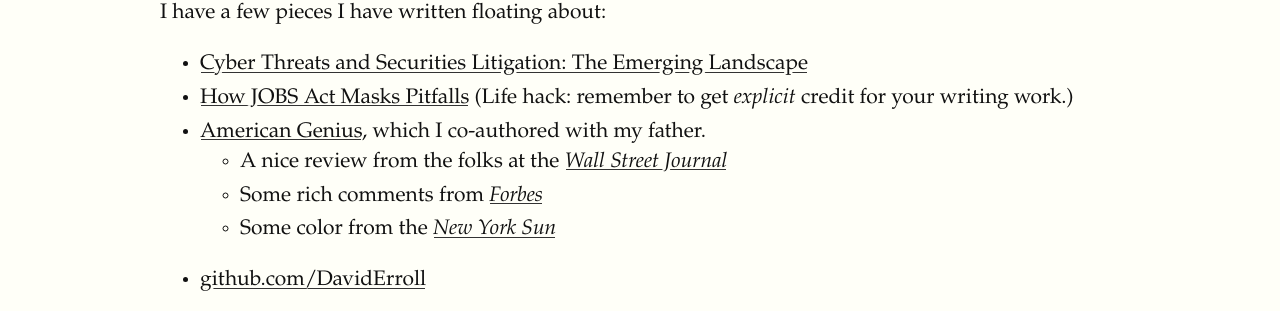
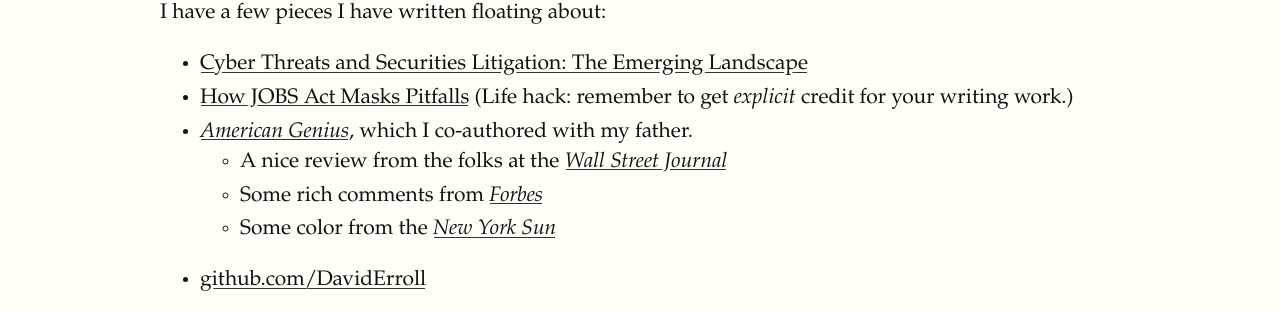
Before and after one commit to DavidErroll/DavidErroll.github.io, a Jekyll site: the page built from about.md, in a window 1280 px wide. Shown: the part 393-704 px from the top of the page. Built offline with Jekyll 4.4.1, drawn with Linux system fonts in a browser that asks for light colours; some web fonts are replaced.

```diff
--- a/about.md
+++ b/about.md
@@ -16,7 +16,7 @@ I have a few pieces I have written floating about:
 <ul>
   <li><a href="http://www.labaton.com/en/about/published/upload/WLJ_SCL2213_Commentary_Stocker.pdf">Cyber Threats and Securities Litigation: The Emerging Landscape</a></li>
   <li><a href="http://www.labaton.com/blog/upload/2012_103.pdf">How JOBS Act Masks Pitfalls</a> (Life hack: remember to get <em>explicit</em> credit for your writing work.)</li>
-  <li><a href="https://www.amazon.com/American-Genius-Nineteenth-Century-Locks/dp/1593720165/">American Genius</a>, which I co-authored with my father.</li>
+  <li><a href="https://www.amazon.com/American-Genius-Nineteenth-Century-Locks/dp/1593720165/"><em>American Genius</em></a>, which I co-authored with my father.</li>
     <ul>
       <li>A nice review from the folks at the <a href="https://www.wsj.com/articles/SB116503809857139046"><em>Wall Street Journal</em></a></li>
       <li>Some rich comments from <a href="https://www.forbes.com/forbes-life-magazine/2007/0423/129.html"><em>Forbes</em></a></li>
```
